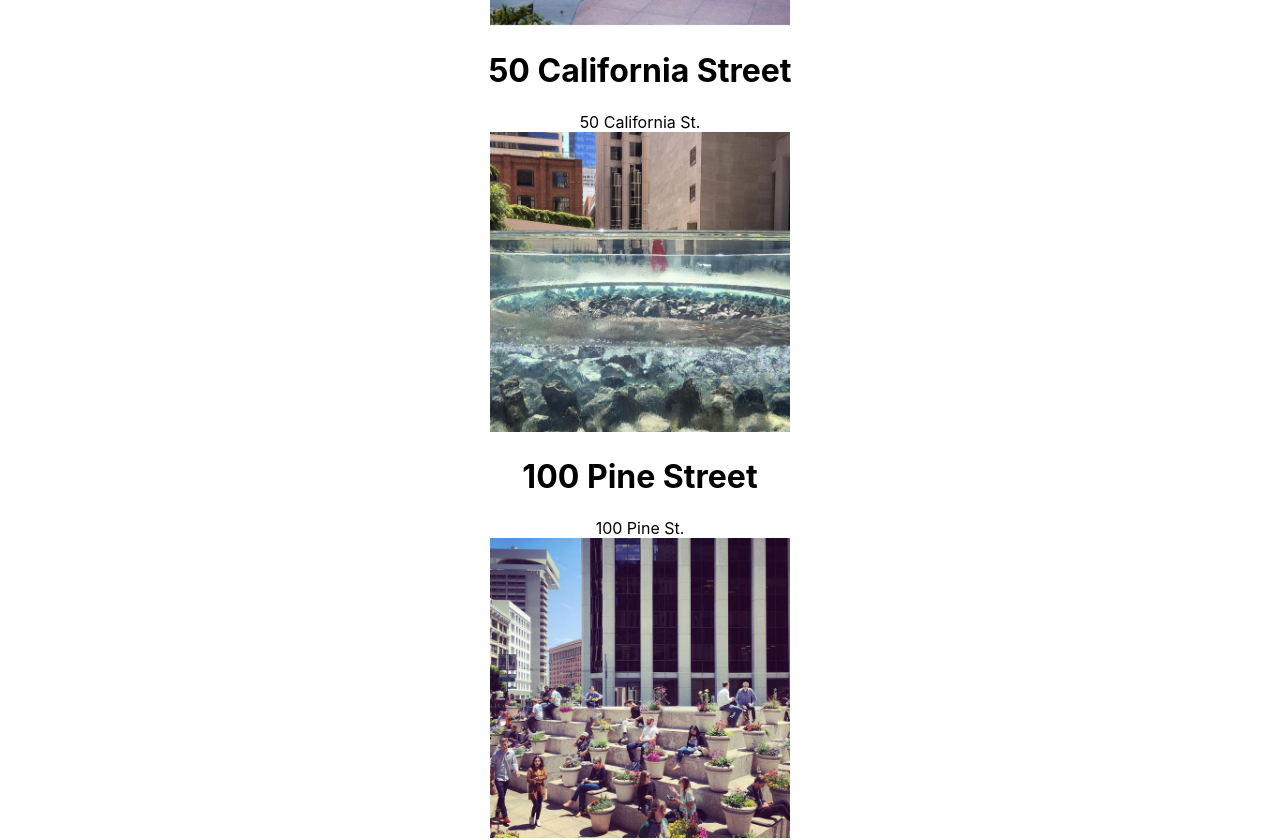
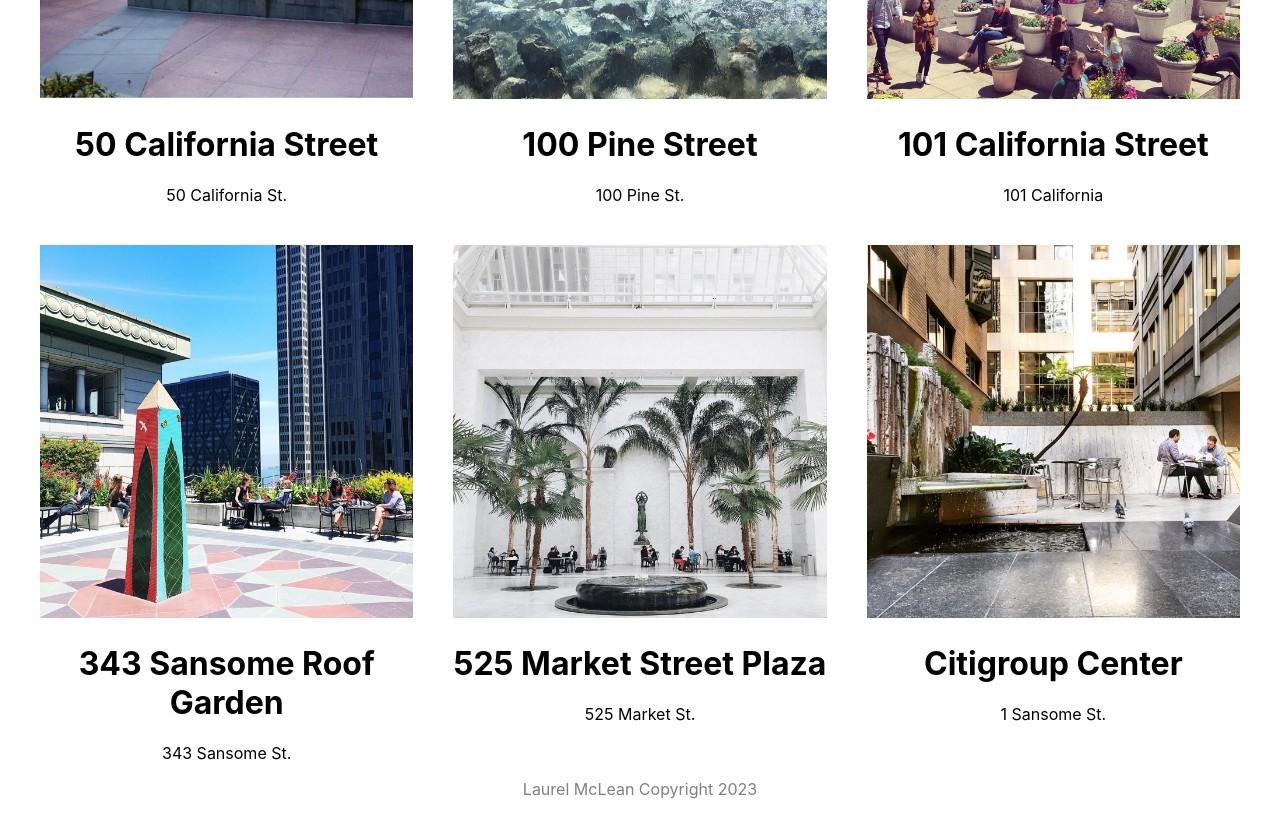
Before and after one commit to laurelmclean/ACS-1320-react-tutorial, a React (Create React App) app: page / in a window 1280 px wide. Shown: the part 420-1260 px from the top of the page. After the commit the page ends 1235 px from the top, so only its background shows below. Built offline with nearby package versions, Linux system fonts and the light colour scheme.

Commit message:
dynamic content and footer

```diff
--- a/src/App.js
+++ b/src/App.js
@@ -1,6 +1,7 @@
 import logo from './logo.svg';
 import './App.css';
 import POPOSList from './POPOSList';
+import Footer from './Footer'
 
 import Title from './Title';
 
@@ -9,6 +10,7 @@ function App() {
     <div className="App">
       <Title />
       <POPOSList />
+      <Footer />
     </div>
   );
 }
--- /dev/null
+++ b/src/Footer.css
@@ -0,0 +1,3 @@
+.Footer {
+    color: grey;
+}
--- /dev/null
+++ b/src/Footer.js
@@ -0,0 +1,12 @@
+import React from 'react'
+import './Footer.css'
+
+function Footer() {
+  return (
+    <div className="Footer">
+        <p>Laurel McLean Copyright 2023</p>
+    </div>
+  )
+}
+
+export default Footer
--- /dev/null
+++ b/src/POPOSList.css
@@ -0,0 +1,7 @@
+.POPOSList {
+  width: calc(100% - 80px);
+  margin: auto;
+  display: grid;
+  grid-template-columns: 1fr 1fr 1fr;
+  grid-gap: 40px;
+}
--- a/src/POPOSList.js
+++ b/src/POPOSList.js
@@ -1,5 +1,6 @@
 import React from 'react'
 import POPOSSpace from './POPOSSpace';
+import './POPOSList.css';
 
 function POPOSList() {
   return (
--- /dev/null
+++ b/src/POPOSSpace.css
@@ -0,0 +1,9 @@
+.POPOSSpace {
+  width: 100%;
+  text-align: center;
+}
+
+.POPOSSpace > img {
+  width: 100%;
+  height: auto;
+}
--- a/src/POPOSSpace.js
+++ b/src/POPOSSpace.js
@@ -1,10 +1,11 @@
 import React from 'react'
 import logo from './logo.svg'
+import './POPOSSpace.css';
 
 function POPOSSpace(props) {
   const { name, image, address } = props
   return (
-    <div>
+    <div className="POPOSSpace">
       <img
         src={`${process.env.PUBLIC_URL}/images/${image}`}
         width="300"
--- a/src/Title.js
+++ b/src/Title.js
@@ -5,9 +5,9 @@ function Title() {
   return (
     <div className="Title">
       <h1>SFPOPOS</h1>
-			<div className="Title-Subtitle">
-                <h2>San Francisco's Privately Owned Public Spaces</h2>
-            </div>
+        <div className="Title-Subtitle">
+            <h2>San Francisco's Privately Owned Public Spaces</h2>
+        </div>
     </div>
   )
 }
```
